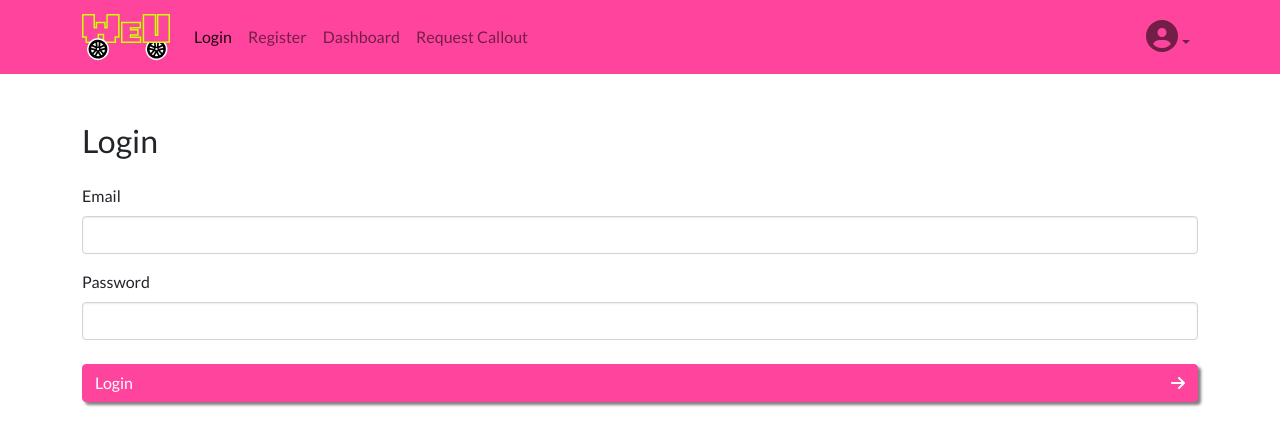
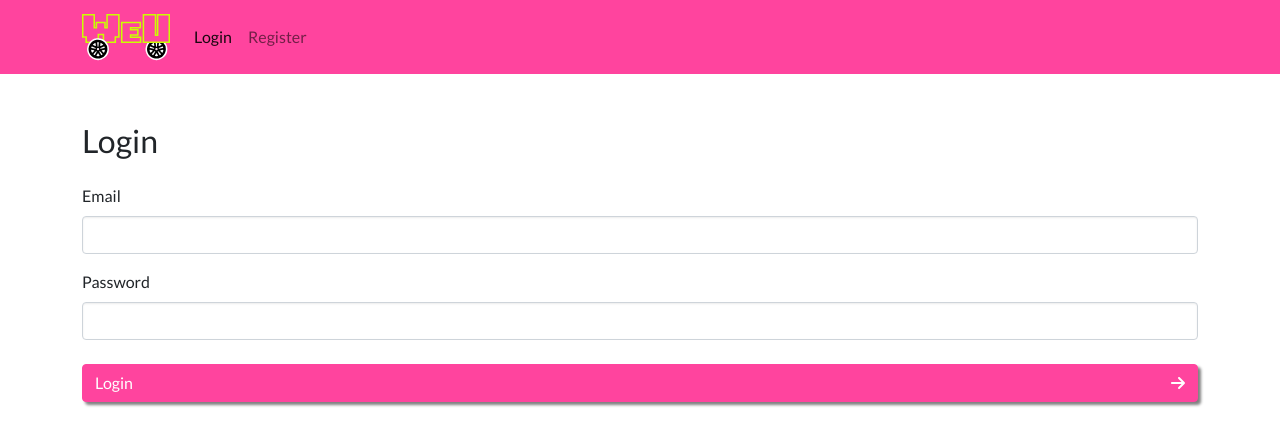
Before and after one commit to weu2/app, a React (Create React App) app in the folder frontend/: page /login in a window 1280 px wide. Shown: the top 446 px of the page. Built offline with nearby package versions, Linux system fonts and the light colour scheme.

Commit message:
improve navigation bar

```diff
--- a/frontend/src/Components/NavigationBar.jsx
+++ b/frontend/src/Components/NavigationBar.jsx
@@ -12,9 +12,20 @@ import { faCircleUser } from "@fortawesome/free-solid-svg-icons";
 // Top navigation bar is included on every page, included in index.jsx
 class NavigationBar extends React.Component {
 
-	signOut() {
+	componentDidMount() {
+		// Use custom event to navigation bar from login page
+		document.addEventListener("updateNavBar", () => this.forceUpdate());
+	}
+
+	signOut = () => {
 		// Clear claim cookie, signing out the user
 		document.cookie = "claim=; expires=Thu, 01 Jan 1970 00:00:00 UTC; path=/;";
+		// Force navigation bar to refresh
+		this.forceUpdate();
+	}
+
+	loggedIn() {
+		return document.cookie.includes("claim");
 	}
 
 	render() {
@@ -36,20 +47,29 @@ class NavigationBar extends React.Component {
 					<Navbar.Collapse>
 						<Nav className="me-auto">
 							{/* React Router's <NavLink> changes pages much faster */}
+							{
+								this.loggedIn()
+								? <>
+									<Nav.Link as={NavLink} to="/dashboard">Dashboard</Nav.Link>
+									<Nav.Link as={NavLink} to="/requestcallout">Request Callout</Nav.Link>
+								</>
+								: <>
 									<Nav.Link as={NavLink} to="/login">Login</Nav.Link>
 									<Nav.Link as={NavLink} to="/register">Register</Nav.Link>
-							<Nav.Link as={NavLink} to="/dashboard">Dashboard</Nav.Link>
-							<Nav.Link as={NavLink} to="/requestcallout">Request Callout</Nav.Link>
+								</>
+							}
 						</Nav>
-						<Nav>
-							<NavDropdown
-								title={<FontAwesomeIcon icon={faCircleUser} size="2x" />}
-							>
+						{
+							this.loggedIn()
+							? <Nav>
+								<NavDropdown title={<FontAwesomeIcon icon={faCircleUser} size="2x" />}>
 									<NavDropdown.Item as={Link} to="/profile">My Profile</NavDropdown.Item>
 									<NavDropdown.Divider/>
 									<NavDropdown.Item as={Link} to="/login" onClick={this.signOut}>Sign Out</NavDropdown.Item>
 								</NavDropdown>
 							</Nav>
+							: null
+						}
 					</Navbar.Collapse>
 				</Container>
 			</Navbar>
--- a/frontend/src/Pages/Login.jsx
+++ b/frontend/src/Pages/Login.jsx
@@ -34,10 +34,13 @@ class Login extends React.Component {
 		if (form.checkValidity()) {
 			// Manually send form data to backend
 			backendLogin(new FormData(form))
-				.then(() => this.setState({
-					// Redirect to /dashboard
-					loggedIn: true
-				})).catch(async(res) => this.setState({
+				.then(() => {
+					this.setState({
+						// Redirect to /dashboard
+						loggedIn: true
+					})
+					document.dispatchEvent(new Event("updateNavBar"));
+				}).catch(async(res) => this.setState({
 					// Show error message
 					error: `Error: ${res.status} (${res.statusText}) ${await res.text()}`
 				}));
```
Lines whose indentation alone changed are shown as unchanged.
